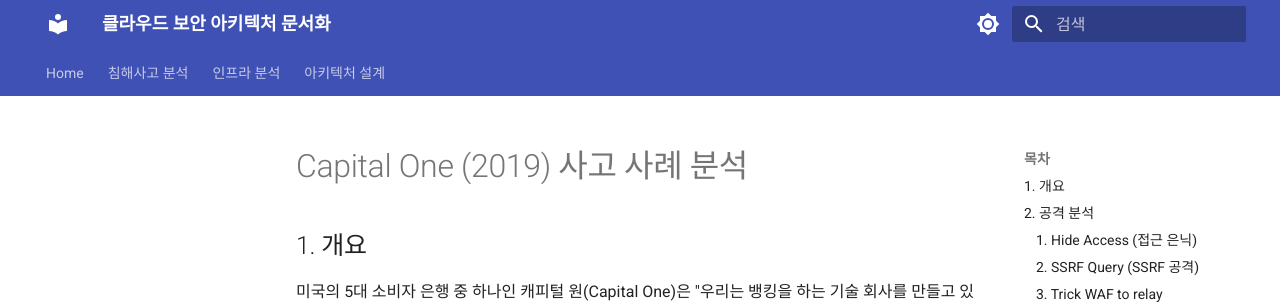
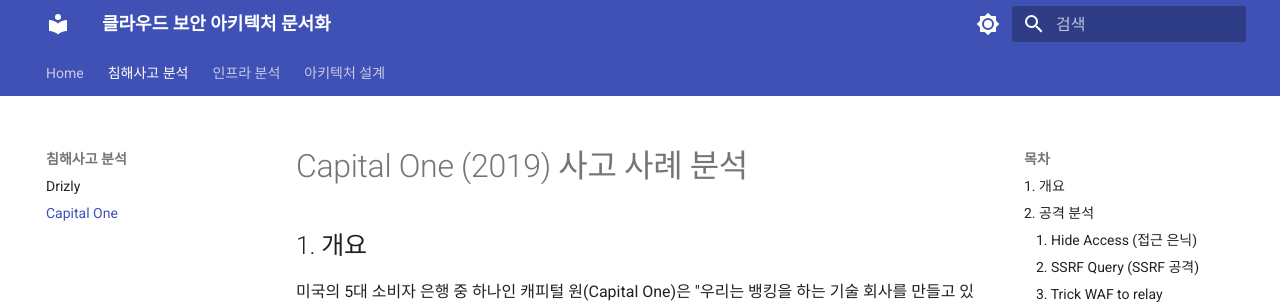
Before and after one commit to UniteLiveDisperseDie/secure-cloud-architecture-docs, an MkDocs documentation site: the page built from docs/01-incident/case-02-capitalone.md, in a window 1280 px wide. Shown: the top 304 px of the page. Built offline with MkDocs 1.6.1 and Material for MkDocs 9.7.7, drawn with Linux system fonts in a browser that asks for light colours; some of the changed lines change nothing that is shown.

Commit message:
Update mkdocs.yml

```diff
--- a/mkdocs.yml
+++ b/mkdocs.yml
@@ -26,7 +26,7 @@
   - Home: index.md
   - 침해사고 분석:
       - "Drizly": 01-incident/case-01-drizly.md
-      - "Capital One": 01-incident/case-02.md
+      - "Capital One": 01-incident/case-02-capitalone.md
   - 인프라 분석:
       - "UNiDAYS": 02-infra/analysis-01-unidays.md
       - "보안 아키텍처 분석 2": 02-infra/analysis-02.md
```
